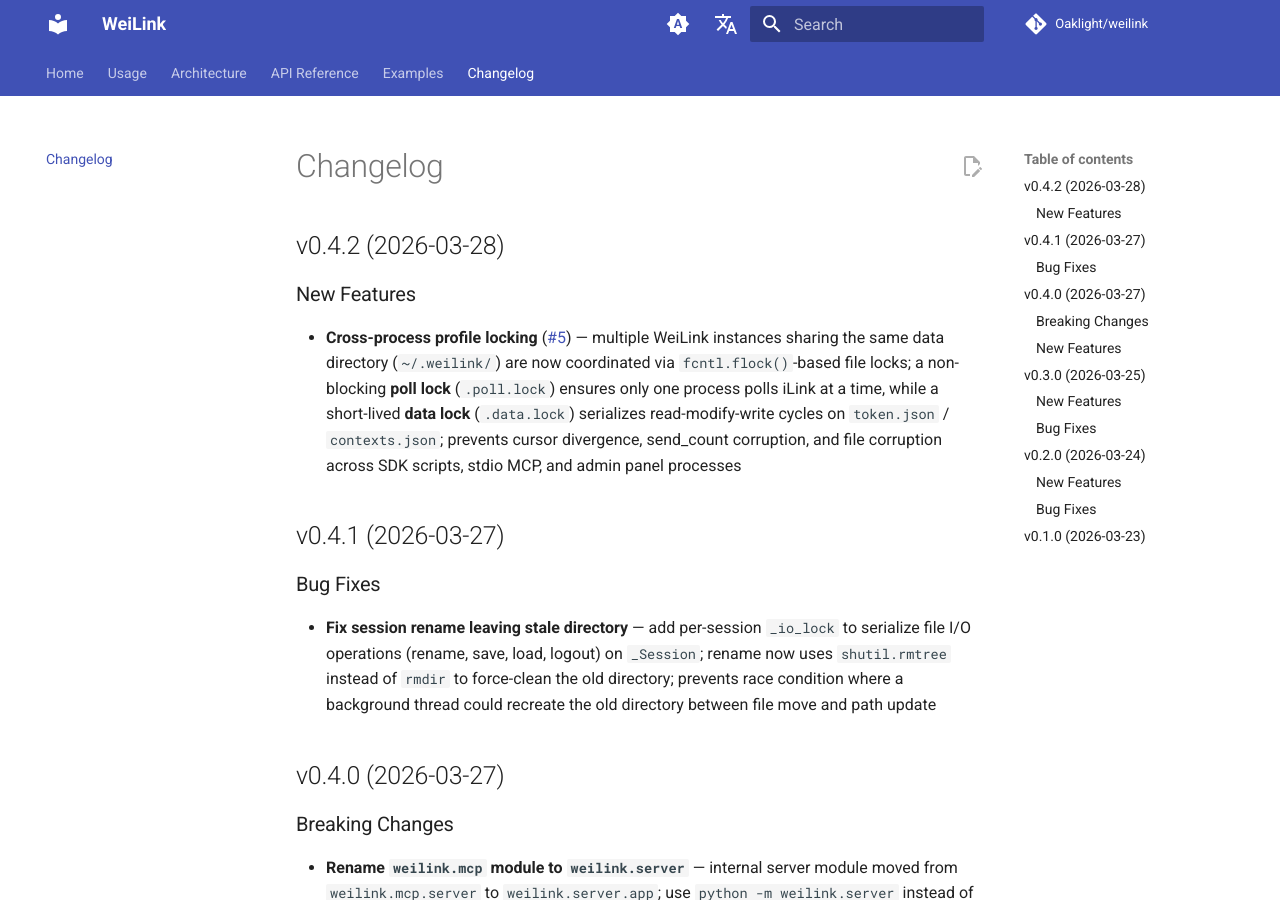
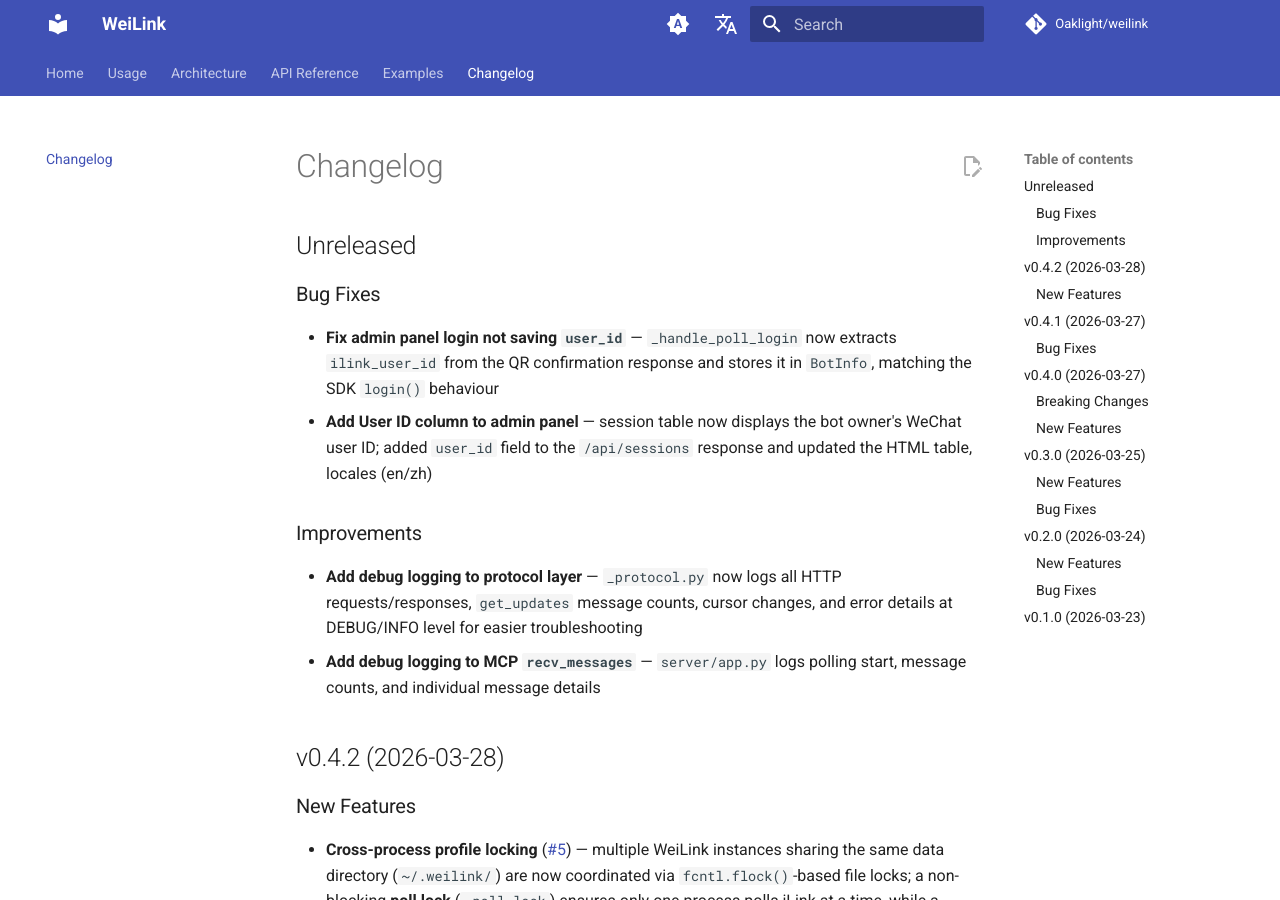
Before and after one commit to Oaklight/weilink, an MkDocs documentation site: the page built from docs/changelog.md, in a window 1280 px wide and 900 px high. Built offline with MkDocs 1.6.1 and Material for MkDocs 9.7.7, drawn with Linux system fonts in a browser that asks for light colours; comment, search, counter and statistics services are not loaded.

Commit message:
Add Unreleased changelog: admin user_id fix, protocol logging

```diff
--- a/docs/changelog.md
+++ b/docs/changelog.md
@@ -1,4 +1,16 @@
 # Changelog
+
+## Unreleased
+
+### Bug Fixes
+
+- **Fix admin panel login not saving `user_id`** — `_handle_poll_login` now extracts `ilink_user_id` from the QR confirmation response and stores it in `BotInfo`, matching the SDK `login()` behaviour
+- **Add User ID column to admin panel** — session table now displays the bot owner's WeChat user ID; added `user_id` field to the `/api/sessions` response and updated the HTML table, locales (en/zh)
+
+### Improvements
+
+- **Add debug logging to protocol layer** — `_protocol.py` now logs all HTTP requests/responses, `get_updates` message counts, cursor changes, and error details at DEBUG/INFO level for easier troubleshooting
+- **Add debug logging to MCP `recv_messages`** — `server/app.py` logs polling start, message counts, and individual message details
 
 ## v0.4.2 (2026-03-28)
 
```
